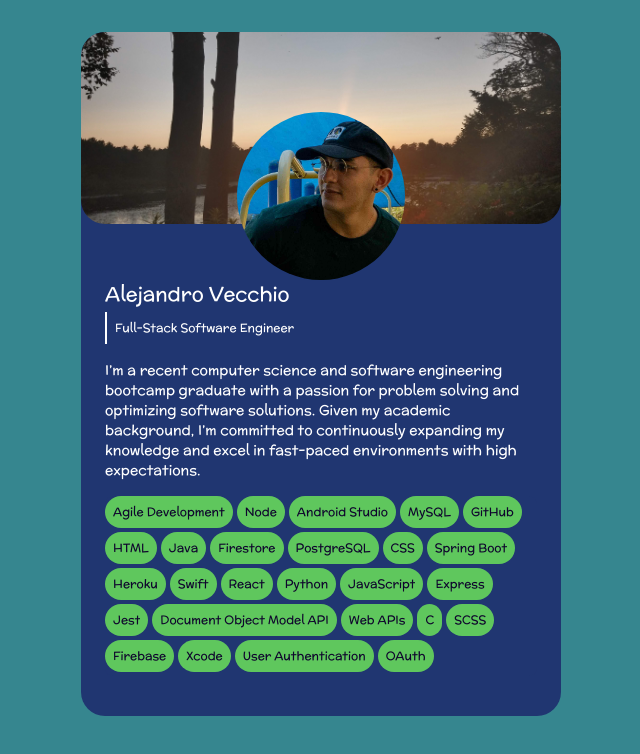
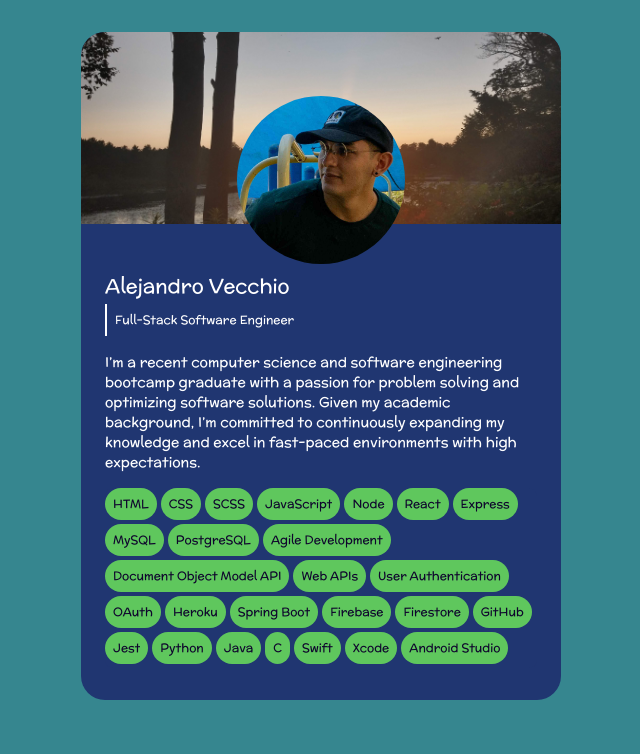
Before and after one commit to aliv314/portfolio, a React (Create React App) app: page / in a window 1280 px wide. Shown: the top 754 px of the page, without its empty margins (319-959 px from the left). Built offline with nearby package versions, Linux system fonts and the light colour scheme; the HTML template or start-up script is replaced by a standard one.

Commit message:
Finished basic styling

```diff
--- a/src/components/AboutCard/AboutCard.tsx
+++ b/src/components/AboutCard/AboutCard.tsx
@@ -6,23 +6,22 @@ import devPic from '../../assets/images/images/DevPic.jpg'
 const AboutCard: FC = () => {
     let skillsPlaceHolder: string[] = ["HTML", " CSS", " SCSS", " JavaScript", " Node", " React", " Express", " MySQL", " PostgreSQL", " Agile Development", " Document Object Model API", " Web APIs", " User Authentication", " OAuth", " Heroku", " Spring Boot", " Firebase", " Firestore", " GitHub", " Jest", " Python", " Java", "C", " Swift", " Xcode", "Android Studio"]
 
-    skillsPlaceHolder.sort(function (a, b) {
-        return Math.random() - 0.5  // sort by dictionary order
-    });
+    // skillsPlaceHolder.sort(function (a, b) {
+    //     return Math.random() - 0.5  // sort by dictionary order
+    // });
 
-    const name = `Alejandro Vecchio`
     const aboutText = `I’m a recent computer science and software engineering bootcamp graduate with a passion for problem solving and optimizing software solutions. Given my academic background, I’m committed to continuously expanding my knowledge and excel in fast-paced environments with high expectations.`
 
     return (
         <div className='bg-navy-blue items-center rounded-3xl flex flex-wrap flex-col max-w-[480px]'>
             {/* Hero */}
-            <div className='relative mb-8 w-auto min-h-[12rem] bg-hero rounded-3xl bg-cover bg-center flex justify-center items-end'>
-                <img src={devPic} className="relative top-14 rounded-full w-[35%] h-1/4 aspect-square" alt="My headshot"></img>
+            <div className='relative mb-8 w-auto min-h-[12rem] bg-hero rounded-t-3xl bg-cover bg-center flex justify-center items-end'>
+                <img src={devPic} className="relative top-10 rounded-full w-[35%] h-1/4 aspect-square" alt="My headshot"></img>
             </div>
             {/* Bottom */}
-            <div className='p-6'>
+            <div className='px-6 my-4'>
                 <div className='mb-4 mr-auto'>
-                    <h1 className='text-xl mb-1'> {name} </h1>
+                    <h1 className='text-xl mb-1'> Alejandro Vecchio </h1>
                     <p className='p-2 border-l-2 text-xs'> Full-Stack Software Engineer </p>
                 </div>
                 <div className='mb-4'>
```
